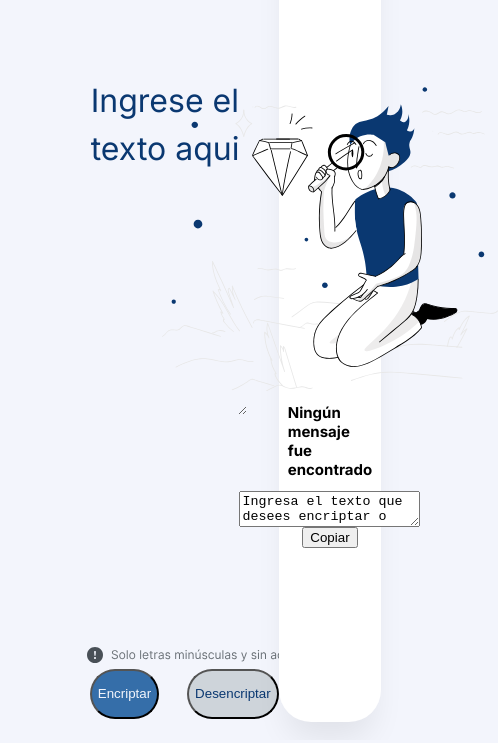
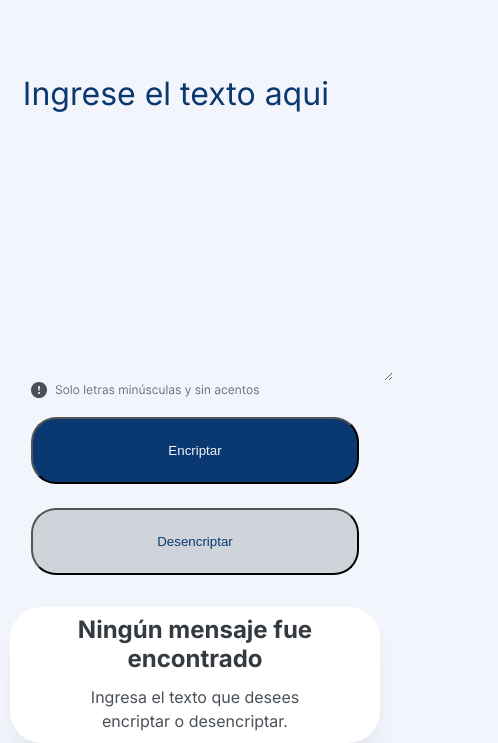
Before and after one commit to AndresRamos1/AluraChallengeEncrypter, a plain HTML site: page index.html in a window 390 px wide. Shown: the part 104-847 px from the top of the page, 498 px wide, since content can reach past the window. Drawn offline with Linux system fonts and the light colour scheme.

Commit message:
AluraChallengeEncrypter

```diff
--- a/CSS/style.css
+++ b/CSS/style.css
@@ -16,17 +16,19 @@
     }
 
 html {
-        font-size: 62.5%;
-        font-family: 'Inter', sans-serif;
-    }
+    font-size: 62.5%;
+    font-family: 'Inter', sans-serif;
+}
 
 body{
+    margin: 0;
+    padding: 0;
     background-color: var(--LigthBlue100);
 }
 
 main{
-    width: 98vw;
-    height: 98vh;
+    width: 100vw;
+    height: 100vh;
     display: flex;
     flex-direction: row;
     justify-content: space-evenly;
@@ -48,7 +50,7 @@ main{
 }
 
 .container-left{
-    width: 72%;
+    width: 70%;
     height: 100%;
     display: flex;
     justify-content: center;
@@ -59,7 +61,7 @@ main{
     flex-direction: column;
     justify-content: space-between;
     height: 100%;
-    width: 47%;
+    width: 680px;
 }
 
 #text-encrypt{
@@ -96,27 +98,30 @@ main{
     display: flex;
     flex-direction: row;
     justify-content: space-between;
-    gap: 28px;
-    padding: 2.5% 2.5%;
+    gap: 24px;
+    margin-bottom: 32px;
+    margin-top: 16px;
+    align-items: flex-start;
+    padding: 0;
 }
 #encrypt{
-    width: 80%;
-    height: 5rem;
-    background-color: var(--DarkBlue200);
+    width: 328px;
+    height: 67px;
+    background-color: var(--DarkBlue300);
     border-radius: 2.5rem;
     color: var(--LigthBlue100);
 }
 
 #decrypt{
-    width: 80%;
-    height: 5rem;
+    width: 328px;
+    height: 67px;
     background-color: var(--Gray100);
     color: var(--DarkBlue300);
     border-radius: 2.5rem;
 }
 
 .container-right{
-    width: 28%;
+    width: 30%;
     height: 100%;
     background-color: #ffff;
     box-shadow: 0px 24px 32px -8px rgba(0, 0, 0, 0.08);
@@ -126,35 +131,128 @@ main{
     justify-content: center;
     align-items: center;
     box-sizing: border-box;
-    padding: 0 2rem;
 }
 
-.title-notfound{
+#title-notfound{
     font-family: 'Inter';
     font-style: normal;
     font-weight: 700;
     font-size: 24px;
     line-height: 120%;
+    margin: 0 32px 0 32px;
+    padding: 0 20px 0 20px;
+    justify-content: center;
+    text-align: center;
 /* or 29px */
-    text-align: center;
-    flex: none;
-    order: 0;
-    align-self: stretch;
-    flex-grow: 0;
     color: #343A40;
 }
 
-.text{
+#text{
     font-family: 'Inter';
     font-style: normal;
     font-weight: 400;
     font-size: 16px;
     line-height: 150%;
+    justify-content: center;
+    margin: 0 32px 0 32px;
+    padding: 0 20px 0 20px;
+    margin-top: 12px;
 /* or 24px */
     text-align: center;
     color: #495057;
-    flex: none;
-    order: 1;
-    align-self: stretch;
-    flex-grow: 0;
 }
+
+#copy{
+    display: none;
+}
+
+/* Tablets */
+@media (max-width: 1400px){
+    main{
+        flex-direction: column;
+        width: 100vw;
+        height: 100vh;
+        align-items: center;
+    }
+
+    .container-input{
+        width: 80%;
+    }
+
+    #text-encrypt{
+        width: 100%;
+    }
+
+    .container-left{
+        justify-content: center;
+        width: 100%;
+        height: 85%;
+    }
+
+    .container-bot{
+        justify-content: space-between;
+        align-items: center;
+    }
+
+    .container-buttons{
+        justify-content: center;
+        align-items: center;
+    }
+
+    .container-right{
+        width: 100%;
+        height: auto;
+        padding: 2.5%;
+        box-sizing: border-box;
+    }
+
+    #person{
+        display: none;
+    }
+
+    #title-notfound{
+        font-size: 24px;
+    }
+    #text{
+        font-size: 16px;
+    }
+}
+
+/* Smartphones */
+@media (max-width: 768px){
+    main{
+        flex-direction: column;
+        width: 100vw;
+        height: 100vh;
+        align-items: center;
+    }
+
+    .container-left{
+        justify-content: center;
+        width: 100%;
+        height: 85%;
+    }
+
+    #logo{
+        left: -30px;
+    }
+
+    .container-input{
+        width: 100%;
+        justify-content: center;
+        align-items: center;
+    }
+
+    #text-encrypt{
+        width: 100%;
+        margin-left: 6%;
+    }
+
+    .container-buttons{
+        flex-direction: column;
+    }
+
+    #text{
+        font-size: 16px;
+    }
+}
--- a/index.html
+++ b/index.html
@@ -15,7 +15,7 @@
             <img id="logo" src="./Assets/Logo.svg"alt="logo">
             <div class="container-input">
                 <textarea id="text-encrypt" placeholder="Ingrese el texto aqui"></textarea>
-                <div>
+                <div class="container-bot">
                     <img id="caution" src="./Assets/Caution.svg" alt="caution">
                     <div class="container-buttons">
                         <button id="encrypt" type="button" name="button" onclick="encrypt()">Encriptar</button>
@@ -26,8 +26,8 @@
         </div>
         <div class="container-right">
             <img id="person" src="./Assets/Person.svg" alt="person">
-            <h2 id="title-notfound">Ningún mensaje fue encontrado</h2>
-            <textarea id="text" name="name">Ingresa el texto que desees encriptar o desencriptar.</textarea>
+            <h1 id="title-notfound">Ningún mensaje fue encontrado</h1>
+            <p id="text" name="name">Ingresa el texto que desees encriptar o desencriptar.</p>
             <button id="copy" type="button" name="button" onclick="copy()">Copiar</button>
         </div>
     </main>
```
